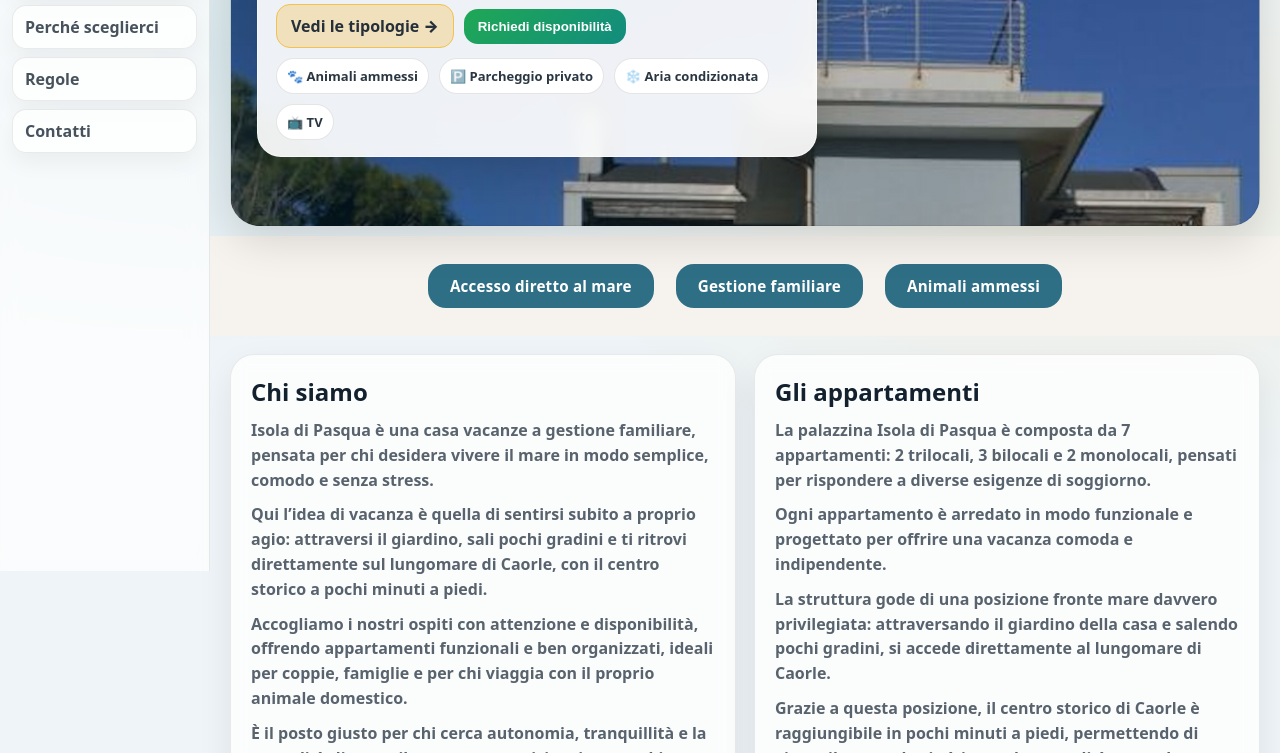
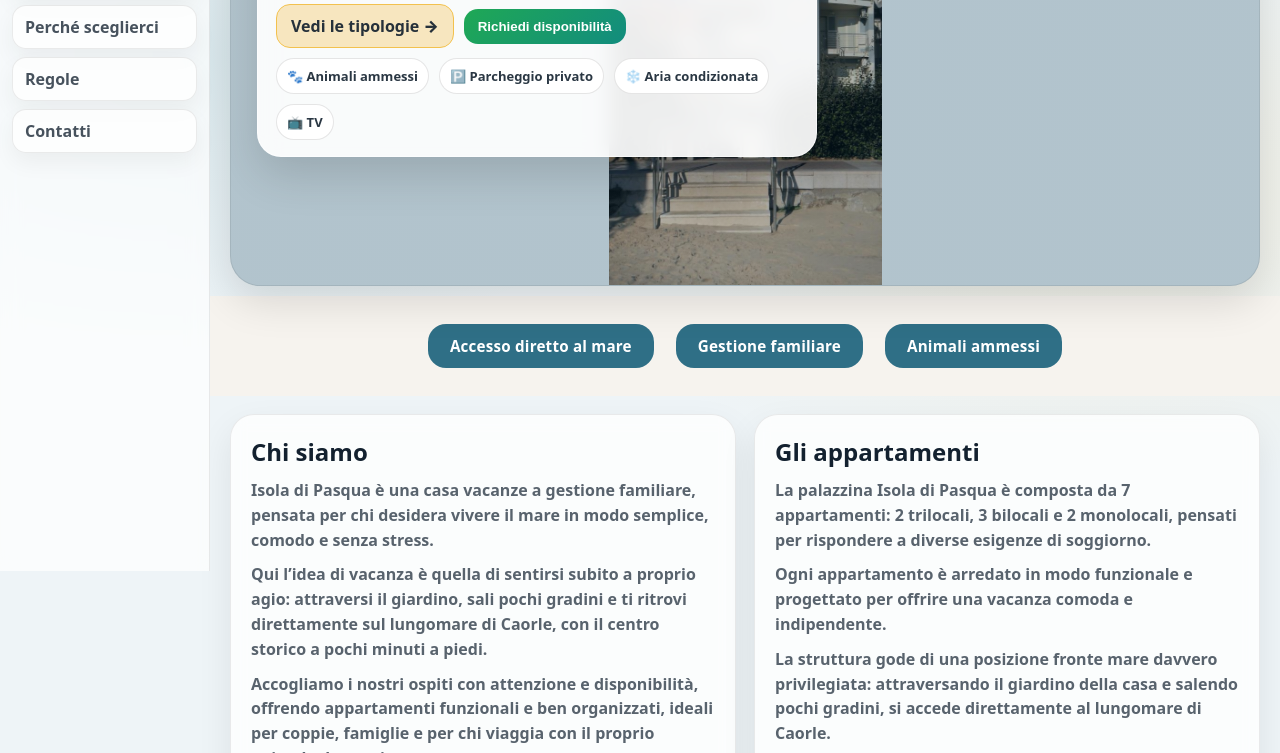
Before and after one commit to francescatravels/isoladipasquaapts, a plain HTML site: page index.html in a window 1280 px wide. Shown: the part 229-982 px from the top of the page. Drawn offline with Linux system fonts and the light colour scheme.

Commit message:
Update index.html

```diff
--- a/index.html
+++ b/index.html
@@ -205,21 +205,22 @@ a{
 
     /* ====== HERO ====== */
     .hero{padding:26px 0 10px}
-  .hero-frame{
+ .hero-frame{
   border-radius:30px;
   overflow:hidden;
   box-shadow:var(--shadow);
   background:
-    linear-gradient(90deg,
-      rgba(11,58,83,.35) 0%,
-      rgba(11,58,83,.18) 45%,
-      rgba(11,58,83,.08) 100%
+    linear-gradient(180deg,
+      rgba(11,58,83,.25),
+      rgba(11,58,83,.25)
     ),
-    url("img/og.jpg") center top / cover no-repeat;
-  min-height:360px;
+    url("img/og.jpg") center center / contain no-repeat,
+    #eaf2f6;
+  min-height:420px;
   position:relative;
   border:1px solid rgba(0,0,0,.08);
 }
+
 
 
     .hero-card{
```
